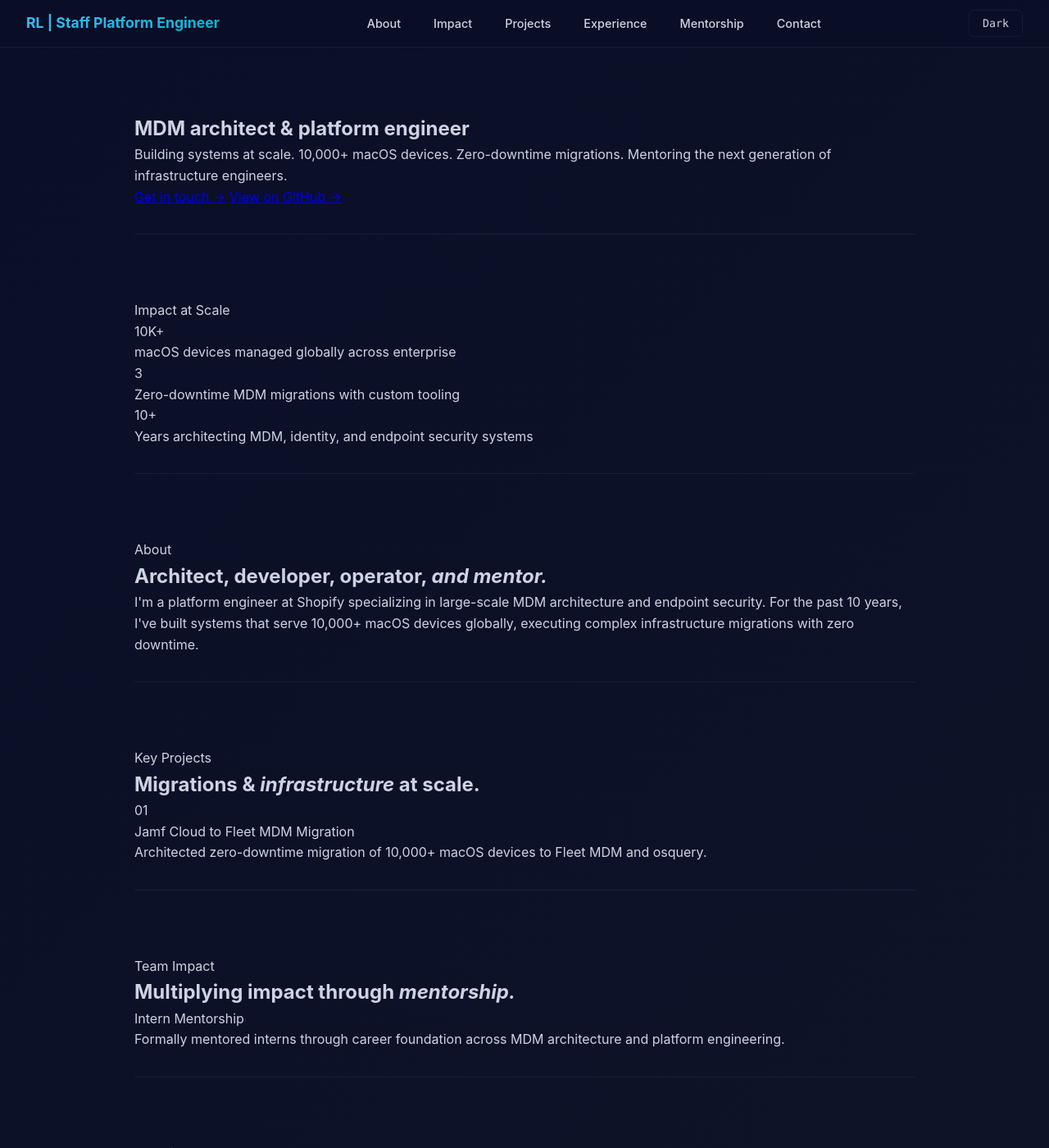
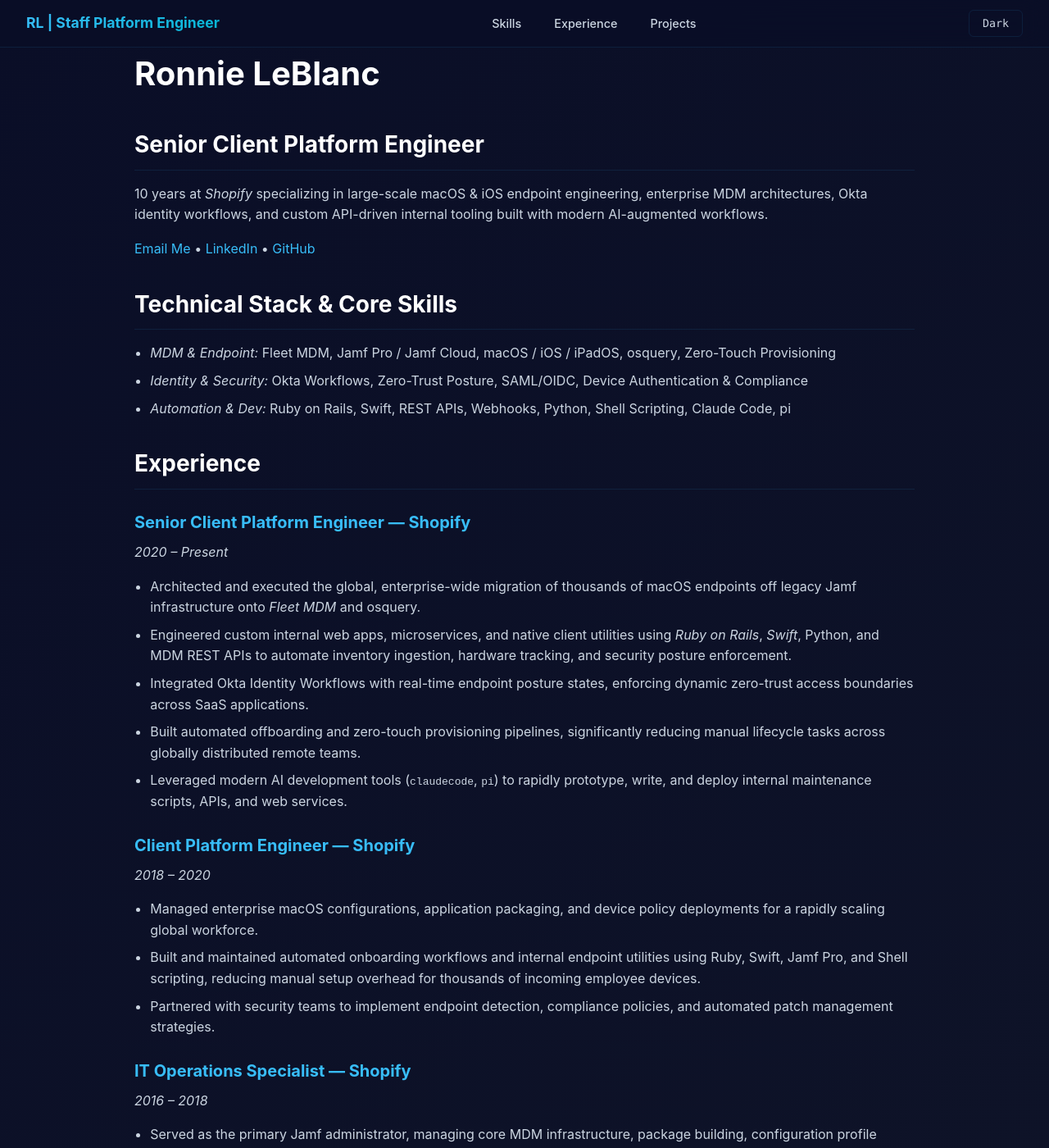
Before and after one commit to ronnieleblanc/ronnieleblanc.github.io, a Jekyll site: the page built from index.md, in a window 1280 px wide and 1400 px high. Shown: the whole window at 82% size. Built offline with Jekyll 4.4.1, drawn with Linux system fonts in a browser that asks for light colours; some of the changed text lies outside the part shown.

Commit message:
we go agane

```diff
--- a/_layouts/default.html
+++ b/_layouts/default.html
@@ -1,39 +1,69 @@
 <!DOCTYPE html>
 <html lang="en">
 <head>
-  <meta charset="UTF-8" />
-  <meta name="viewport" content="width=device-width, initial-scale=1.0" />
+  <meta charset="UTF-8">
+  <meta name="viewport" content="width=device-width, initial-scale=1.0">
   <title>{{ page.title | default: site.title }}</title>
   <style>
     :root {
-      --bg: #0a0e27; --bg-secondary: #0f1428; --card-bg: rgba(20, 29, 50, 0.5);
-      --card-border: rgba(100, 116, 139, 0.2); --card-hover-border: rgba(56, 189, 248, 0.5);
-      --text: #cbd5e1; --text-bright: #f1f5f9; --heading: #ffffff;
-      --accent: #38bdf8; --accent-secondary: #06b6d4; --accent-purple: #c084fc;
-      --accent-pink: #f472b6; --accent-glow: rgba(56, 189, 248, 0.1); --rule: rgba(56, 189, 248, 0.1);
+      --bg: #0a0e27;
+      --bg-secondary: #0f1428;
+      --card-bg: rgba(20, 29, 50, 0.5);
+      --card-border: rgba(100, 116, 139, 0.2);
+      --card-hover-border: rgba(56, 189, 248, 0.5);
+      --text: #cbd5e1;
+      --text-bright: #f1f5f9;
+      --heading: #ffffff;
+      --accent: #38bdf8;
+      --accent-secondary: #06b6d4;
+      --accent-purple: #c084fc;
+      --accent-pink: #f472b6;
+      --accent-glow: rgba(56, 189, 248, 0.1);
+      --rule: rgba(56, 189, 248, 0.1);
       --font-sans: -apple-system, BlinkMacSystemFont, "Segoe UI", Roboto, sans-serif;
       --font-mono: ui-monospace, SFMono-Regular, Consolas, monospace;
-      --font-serif: Georgia, 'Times New Roman', serif;
     }
+
     body.light {
-      --bg: #f5f2eb; --bg-secondary: #edeae0; --card-bg: rgba(245, 242, 235, 0.8);
-      --card-border: rgba(26, 71, 42, 0.15); --card-hover-border: rgba(26, 71, 42, 0.3);
-      --text: #5a5952; --text-bright: #2a2a2a; --heading: #0f0f0e;
-      --accent: #1a472a; --accent-secondary: #2d6a42; --accent-purple: #6b4c9a;
-      --accent-pink: #c2185b; --accent-glow: rgba(26, 71, 42, 0.08); --rule: rgba(26, 71, 42, 0.1);
+      --bg: #f5f2eb;
+      --bg-secondary: #edeae0;
+      --card-bg: rgba(245, 242, 235, 0.8);
+      --card-border: rgba(26, 71, 42, 0.15);
+      --card-hover-border: rgba(26, 71, 42, 0.3);
+      --text: #5a5952;
+      --text-bright: #2a2a2a;
+      --heading: #0f0f0e;
+      --accent: #1a472a;
+      --accent-secondary: #2d6a42;
+      --accent-purple: #6b4c9a;
+      --accent-pink: #c2185b;
+      --accent-glow: rgba(26, 71, 42, 0.08);
+      --rule: rgba(26, 71, 42, 0.1);
     }
+
     * { box-sizing: border-box; margin: 0; padding: 0; }
     body { background: linear-gradient(135deg, var(--bg) 0%, var(--bg-secondary) 100%); color: var(--text); font-family: var(--font-sans); line-height: 1.6; min-height: 100vh; }
     nav { position: sticky; top: 0; z-index: 1000; background: rgba(10, 14, 39, 0.75); backdrop-filter: blur(16px); border-bottom: 1px solid var(--rule); padding: 0.75rem 2rem; display: flex; justify-content: space-between; align-items: center; }
     body.light nav { background: rgba(245, 242, 235, 0.92); }
     .nav-brand { font-weight: 700; font-size: 1.1rem; background: linear-gradient(135deg, var(--accent), var(--accent-secondary)); -webkit-background-clip: text; -webkit-text-fill-color: transparent; }
     .nav-links { display: flex; gap: 2.5rem; list-style: none; }
-    .nav-links a { color: var(--text); text-decoration: none; font-size: 0.9rem; font-weight: 500; }
+    .nav-links a { color: var(--text); text-decoration: none; font-size: 0.9rem; font-weight: 500; transition: color 0.2s; }
+    .nav-links a:hover { color: var(--accent); }
     .theme-toggle { background: none; border: 1px solid var(--rule); padding: 0.5rem 1rem; color: var(--text); font-family: var(--font-mono); border-radius: 6px; cursor: pointer; }
+
     .container { max-width: 1000px; margin: 0 auto; padding: 0 1.5rem; }
-    section { padding: 5rem 0 2rem; border-top: 1px solid var(--rule); }
-    section:first-of-type { border-top: none; }
-    footer { text-align: center; padding: 2rem; border-top: 1px solid var(--rule); font-size: 0.85rem; }
+
+    /* Content styling generated by Markdown */
+    .container h1 { font-size: 2.5rem; color: var(--heading); margin-bottom: 0.5rem; }
+    .container h2 { font-size: 1.75rem; color: var(--heading); margin-top: 2rem; margin-bottom: 1rem; border-bottom: 1px solid var(--rule); padding-bottom: 0.5rem; }
+    .container h3 { font-size: 1.25rem; color: var(--accent); margin-top: 1.5rem; margin-bottom: 0.5rem; }
+    .container p { margin-bottom: 1rem; }
+    .container ul { margin-bottom: 1.5rem; padding-left: 1.2rem; }
+    .container li { margin-bottom: 0.5rem; }
+    .container a { color: var(--accent); text-decoration: none; }
+    .container a:hover { text-decoration: underline; }
+
+    footer { text-align: center; padding: 2rem; border-top: 1px solid var(--rule); font-size: 0.85rem; margin-top: 3rem; }
   </style>
 </head>
 <body>
@@ -41,12 +71,9 @@
   <nav>
     <span class="nav-brand">RL | Staff Platform Engineer</span>
     <ul class="nav-links">
-      <li><a href="#about">About</a></li>
-      <li><a href="#impact">Impact</a></li>
-      <li><a href="#projects">Projects</a></li>
+      <li><a href="#technical-stack--core-skills">Skills</a></li>
       <li><a href="#experience">Experience</a></li>
-      <li><a href="#mentorship">Mentorship</a></li>
-      <li><a href="#contact">Contact</a></li>
+      <li><a href="#highlights--projects">Projects</a></li>
     </ul>
     <button class="theme-toggle" id="theme-toggle">Dark</button>
   </nav>
--- a/index.md
+++ b/index.md
@@ -3,74 +3,47 @@
 title: Ronnie LeBlanc | Senior Client Platform Engineer
 ---
 
-<section class="hero">
-  <h1>MDM architect & platform engineer</h1>
-  <p class="hero-subtitle">Building systems at scale. 10,000+ macOS devices. Zero-downtime migrations. Mentoring the next generation of infrastructure engineers.</p>
-  <div class="contact-links">
-    <a href="#contact" class="btn">Get in touch →</a>
-    <a href="https://github.com/ronnieleblanc" target="_blank" class="btn">View on GitHub →</a>
-  </div>
-</section>
+# Ronnie LeBlanc
+## Senior Client Platform Engineer
 
-<section id="impact">
-  <p class="section-label">Impact at Scale</p>
-  <div class="impact-stats">
-    <div class="stat-card">
-      <div class="stat-number">10K+</div>
-      <div class="stat-label">macOS devices managed globally across enterprise</div>
-    </div>
-    <div class="stat-card">
-      <div class="stat-number">3</div>
-      <div class="stat-label">Zero-downtime MDM migrations with custom tooling</div>
-    </div>
-    <div class="stat-card">
-      <div class="stat-number">10+</div>
-      <div class="stat-label">Years architecting MDM, identity, and endpoint security systems</div>
-    </div>
-  </div>
-</section>
+10 years at *Shopify* specializing in large-scale macOS & iOS endpoint engineering, enterprise MDM architectures, Okta identity workflows, and custom API-driven internal tooling built with modern AI-augmented workflows.
 
-<section id="about">
-  <p class="section-label">About</p>
-  <h2>Architect, developer, operator, <em>and mentor.</em></h2>
-  <p>I'm a platform engineer at Shopify specializing in large-scale MDM architecture and endpoint security. For the past 10 years, I've built systems that serve 10,000+ macOS devices globally, executing complex infrastructure migrations with zero downtime.</p>
-</section>
+[Email Me](mailto:ronnie@example.com) • [LinkedIn](https://linkedin.com) • [GitHub](https://github.com/ronnieleblanc)
 
-<section id="projects">
-  <p class="section-label">Key Projects</p>
-  <h2>Migrations & <em>infrastructure</em> at scale.</h2>
-  <div class="project-grid">
-    <div class="project-card">
-      <div class="project-number">01</div>
-      <div class="project-title">Jamf Cloud to Fleet MDM Migration</div>
-      <div class="project-description">Architected zero-downtime migration of 10,000+ macOS devices to Fleet MDM and osquery.</div>
-    </div>
-  </div>
-</section>
+## Technical Stack & Core Skills
 
-<section id="mentorship">
-  <p class="section-label">Team Impact</p>
-  <h2>Multiplying impact through <em>mentorship.</em></h2>
-  <div class="mentorship-grid">
-    <div class="mentorship-card">
-      <div class="mentorship-title">Intern Mentorship</div>
-      <div class="mentorship-description">Formally mentored interns through career foundation across MDM architecture and platform engineering.</div>
-    </div>
-  </div>
-</section>
+- *MDM & Endpoint:* Fleet MDM, Jamf Pro / Jamf Cloud, macOS / iOS / iPadOS, osquery, Zero-Touch Provisioning
+- *Identity & Security:* Okta Workflows, Zero-Trust Posture, SAML/OIDC, Device Authentication & Compliance
+- *Automation & Dev:* Ruby on Rails, Swift, REST APIs, Webhooks, Python, Shell Scripting, Claude Code, pi
 
-<section id="experience">
-  <p class="section-label">Experience</p>
-  <h2>Where I've <em>built.</em></h2>
-  <div class="experience-item">
-    <div class="exp-header">
-      <div class="exp-company">Shopify</div>
-      <div class="exp-period">2020 – Present</div>
-    </div>
-    <div class="exp-role">Senior Client Platform Engineer</div>
-    <ul class="exp-bullets">
-      <li>Architected global enterprise migration of 10,000+ macOS endpoints.</li>
-      <li>Engineered custom microservices in Ruby on Rails, Swift, and Python.</li>
-    </ul>
-  </div>
-</section>
+## Experience
+
+### Senior Client Platform Engineer — Shopify
+*2020 – Present*
+
+- Architected and executed the global, enterprise-wide migration of thousands of macOS endpoints off legacy Jamf infrastructure onto *Fleet MDM* and osquery.
+- Engineered custom internal web apps, microservices, and native client utilities using *Ruby on Rails*, *Swift*, Python, and MDM REST APIs to automate inventory ingestion, hardware tracking, and security posture enforcement.
+- Integrated Okta Identity Workflows with real-time endpoint posture states, enforcing dynamic zero-trust access boundaries across SaaS applications.
+- Built automated offboarding and zero-touch provisioning pipelines, significantly reducing manual lifecycle tasks across globally distributed remote teams.
+- Leveraged modern AI development tools (`claudecode`, `pi`) to rapidly prototype, write, and deploy internal maintenance scripts, APIs, and web services.
+
+### Client Platform Engineer — Shopify
+*2018 – 2020*
+
+- Managed enterprise macOS configurations, application packaging, and device policy deployments for a rapidly scaling global workforce.
+- Built and maintained automated onboarding workflows and internal endpoint utilities using Ruby, Swift, Jamf Pro, and Shell scripting, reducing manual setup overhead for thousands of incoming employee devices.
+- Partnered with security teams to implement endpoint detection, compliance policies, and automated patch management strategies.
+
+### IT Operations Specialist — Shopify
+*2016 – 2018*
+
+- Served as the primary Jamf administrator, managing core MDM infrastructure, package building, configuration profile deployment, and policy automations.
+- Implemented Okta SSO application integrations and identity access workflows during company hypergrowth.
+- Facilitated hands-on IT onboarding for visiting global remote teams (APAC, UK, Ireland, Canada) at the Waterloo office during the rapid expansion of Shopify Plus.
+- Partnered with AV teams to maintain meeting room infrastructure and executed live streams and townhall broadcasts from regional offices.
+
+## Highlights & Projects
+
+- *Jamf-to-Fleet Enterprise Migration:* Led the technical strategy and rollout to transition thousands of enterprise macOS endpoints off legacy Jamf infrastructure onto Fleet MDM, improving fleet visibility with osquery and streamlining profile deployment.
+- *API-Driven Internal Tooling & Automation:* Built custom Ruby on Rails services, Swift client applications, and API integrations with Fleet and Okta to automatically sync hardware status with corporate asset repositories and automate offboarding lifecycle events.
+- *Okta Identity & Device Posture Binding:* Designed workflows connecting endpoint health states directly to identity access boundaries, enforcing automatic access restriction if an endpoint falls out of compliance.
```
